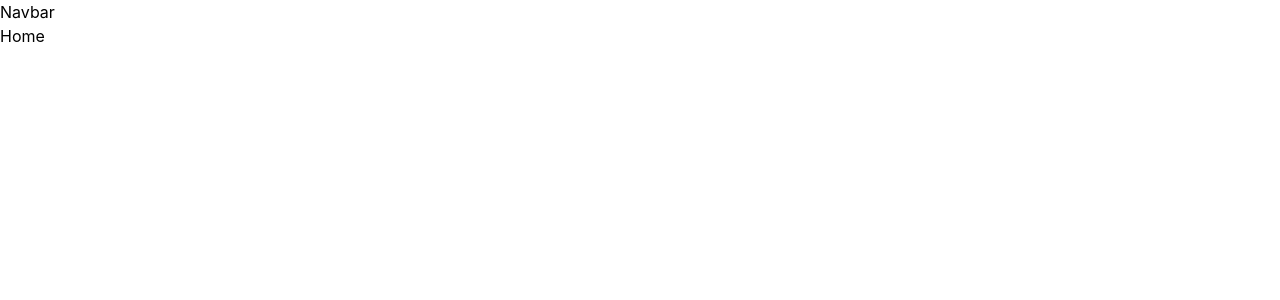
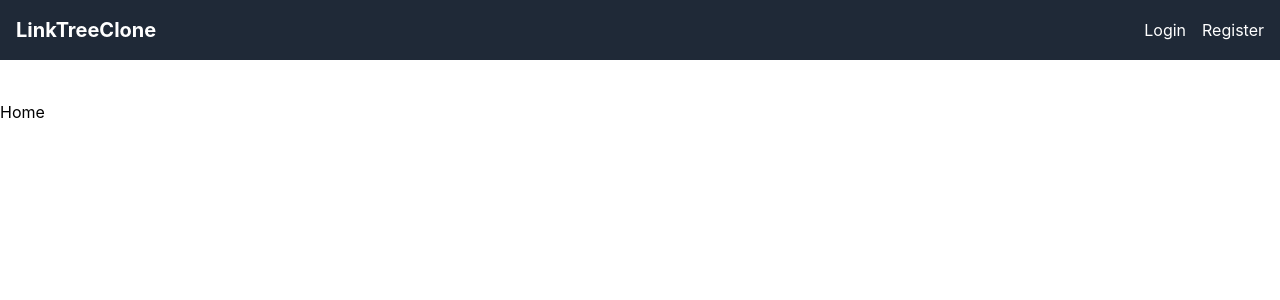
Before and after one commit to aaomerali/linktree-clone, a React (Create React App) app: page / in a window 1280 px wide. Shown: the top 300 px of the page. Built offline with nearby package versions, Linux system fonts and the light colour scheme.

Commit message:
build navbar

```diff
--- a/src/components/Navbar.jsx
+++ b/src/components/Navbar.jsx
@@ -1,9 +1,34 @@
-import React from 'react'
+import { Link } from 'react-router-dom';
+import { useSelector, useDispatch } from 'react-redux';
+import { logout } from '../features/auth/authSlice';
 
 function Navbar() {
+  const { isAuthenticated } = useSelector(state => state.auth);
+  const dispatch = useDispatch();
+
   return (
-    <div>Navbar</div>
-  )
+    <nav className="bg-gray-800 text-white p-4 mb-10">
+      <div className="container mx-auto flex justify-between items-center">
+        <Link to="/" className="text-xl font-bold">LinkTreeClone</Link>
+
+        <div className="space-x-4">
+          {isAuthenticated ? (
+            <>
+              <Link to="/dashboard" className="hover:text-gray-300">Dashboard</Link>
+              <button onClick={() => dispatch(logout())} className="hover:text-gray-300">
+                Logout
+              </button>
+            </>
+          ) : (
+            <>
+              <Link to="/login" className="hover:text-gray-300">Login</Link>
+              <Link to="/register" className="hover:text-gray-300">Register</Link>
+            </>
+          )}
+        </div>
+      </div>
+    </nav>
+  );
 }
 
 export default Navbar
```
